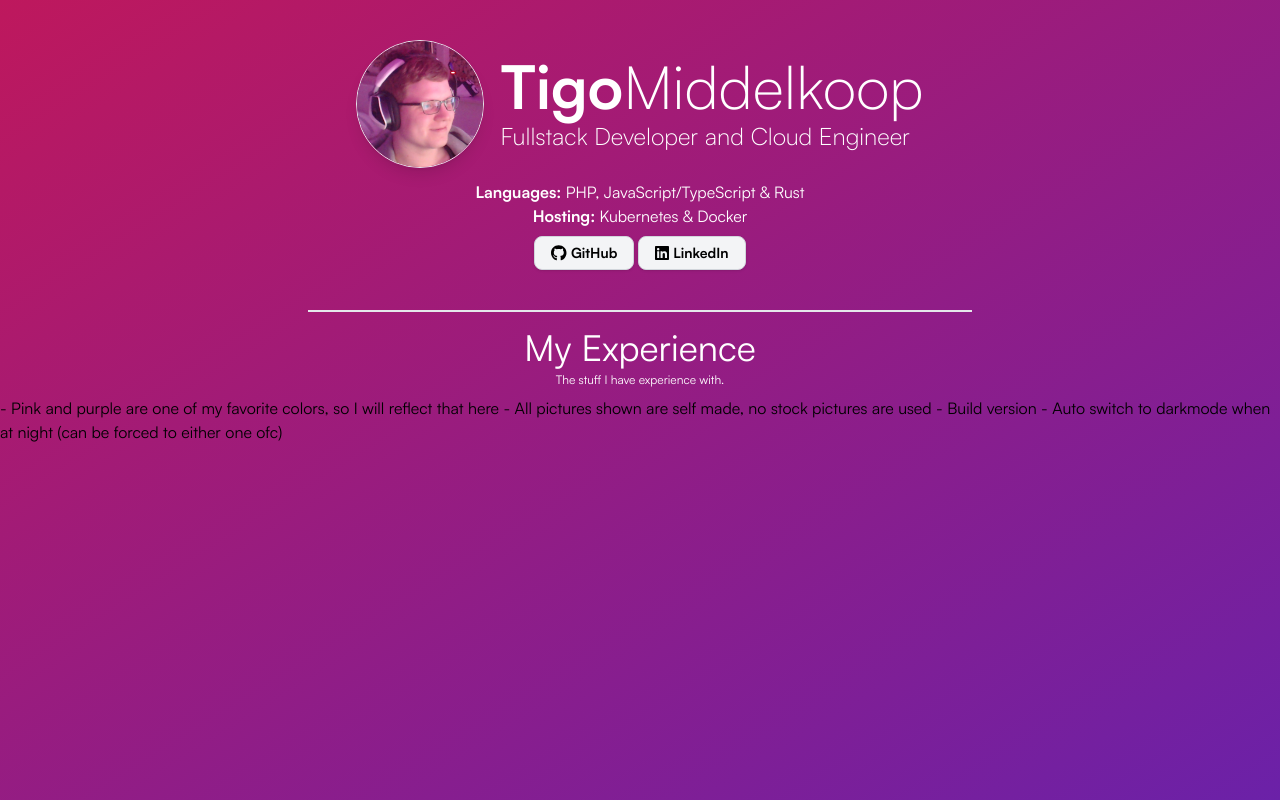
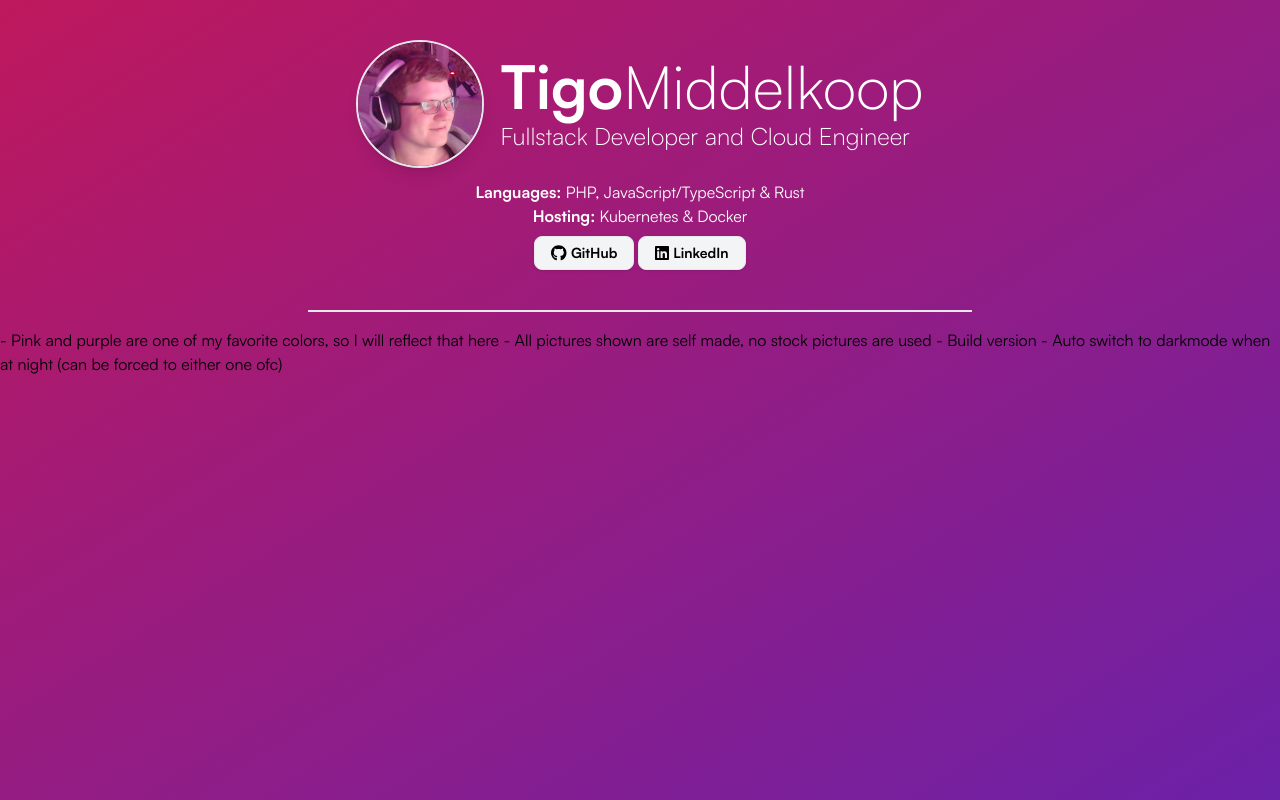
Before and after one commit to tigomiddelkoop/Portfolio, a Next.js app: page / in a window 1280 px wide. Built offline with nearby package versions, Linux system fonts and the light colour scheme.

Commit message:
Update portfolio dependencies and also updated button

```diff
--- a/app/components/button.module.scss
+++ b/app/components/button.module.scss
@@ -3,7 +3,7 @@
 }
 
 .primary {
-  @apply button text-black bg-gray-100 border-gray-300 hover:bg-gray-200;
+  @apply button text-black bg-gray-100 border-gray-200 hover:bg-gray-200;
 }
 
 .secondary {
--- a/app/components/button.tsx
+++ b/app/components/button.tsx
@@ -15,7 +15,7 @@ export default function Button(props: Props) {
     switch (props.color) {
         default: // default to primary colors when no color has been given
         case "primary": {
-            type = styles.primary + " dark:border-gray-600 dark:text-white dark:hover:bg-gray-500 dark:bg-gray-700";
+            type = styles.primary + " dark:border-gray-700 dark:text-white dark:hover:bg-gray-400 dark:hover:bg-gray-400 dark:bg-gray-700";
             break;
         }
         case "secondary": {
--- a/app/page.tsx
+++ b/app/page.tsx
@@ -31,10 +31,10 @@ export default function Home() {
 
             {/* Name part */}
             <div
-                className={"border-b-2 dark:border-gray-500 mb-4 px-4 py-6 xl:px-12 xl:py-10 w-full xl:w-auto"}>
+                className={"border-b-2 dark:border-gray-600 mb-4 px-4 py-6 xl:px-12 xl:py-10 w-full xl:w-auto"}>
                 <div className="flex flex-row  mb-3 justify-center items-center">
                     <Image
-                        className={"rounded-full border dark:border-gray-700 shadow-lg xl:h-32 xl:w-32 h-24 w-24 mr-4"}
+                        className={"rounded-full border-2 dark:border-gray-400 shadow-lg xl:h-32 xl:w-32 h-24 w-24 mr-4"}
                         alt="Tigo"
                         src={"/img/profilepicture.png"}
                         height={256}
@@ -55,7 +55,7 @@ export default function Home() {
 
                 {/* Job function and quick summary of languages */}
                 <div
-                    className={"mb-2 p-0 h-auto text-s border-l-0 text-center dark:border-white border-red-700 text-wrap"}>
+                    className={"mb-2 p-0 h-auto text-s text-center text-wrap"}>
                     <p>
                         <span className={"font-bold"}>Languages: </span> PHP, JavaScript/TypeScript & Rust
                     </p>
@@ -87,19 +87,19 @@ export default function Home() {
                 </div>
             </div>
             {/* Skills section */}
-            <div className={"space-y-2"}>
-                <div className={"text-center space-y-1"}>
-                    <h1 className={"text-4xl"}>
-                        My Experience
-                    </h1>
-                    <h5 className={"text-xs"}>
-                        The stuff I have experience with.
-                    </h5>
-                </div>
-                <div className={"flex gap-2 flex-row flex-wrap justify-center"}>
-                    {/* cards */}
-                </div>
-            </div>
+            {/*<div className={"space-y-2"}>*/}
+            {/*    <div className={"text-center space-y-1"}>*/}
+            {/*        <h1 className={"text-4xl"}>*/}
+            {/*            My Experience*/}
+            {/*        </h1>*/}
+            {/*        <h5 className={"text-xs"}>*/}
+            {/*            The stuff I have experience with.*/}
+            {/*        </h5>*/}
+            {/*    </div>*/}
+            {/*    <div className={"flex gap-2 flex-row flex-wrap justify-center"}>*/}
+            {/*         cards*/}
+                {/*</div>*/}
+            {/*</div>*/}
 
             {/*<div className={"text-center mb-2"}>*/}
             {/*    <h1 className={"text-4xl"}>*/}
```
Also changed, not shown: 1 other file (tests, documents, lock files or other folders).
